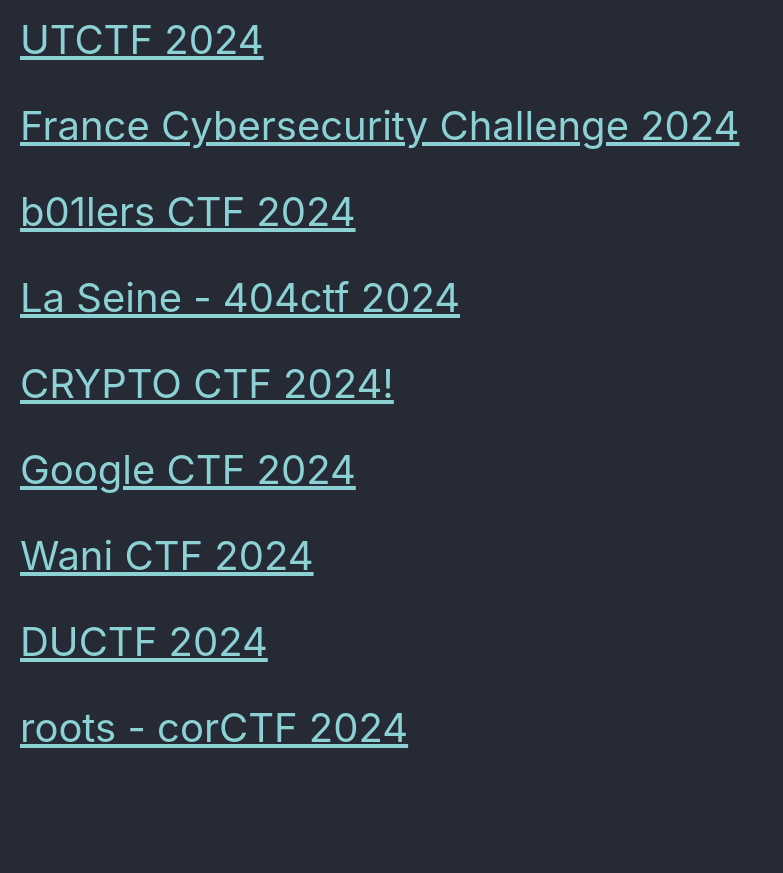
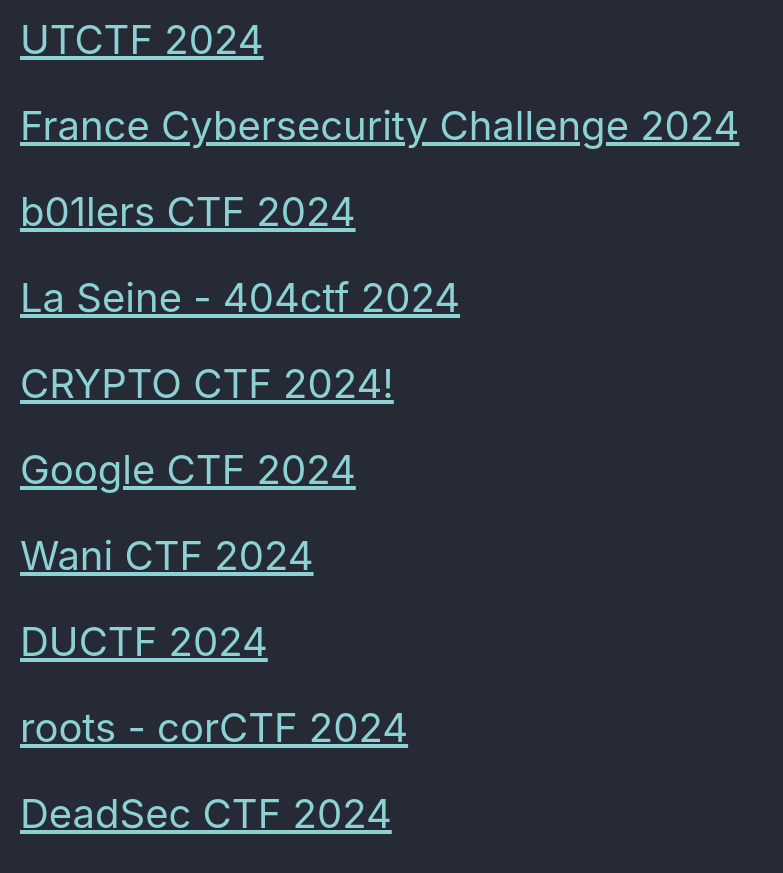
Before and after one commit to Connor-McCartney/Connor-McCartney.github.io, a Jekyll site: the page built from _pages/cryptography/other/other.md, in a window 1280 px wide and 900 px high, scrolled down 2000 px. Shown: the top 873 px of the window, without its empty margins (0-783 px from the left). Built offline with Jekyll 4.4.1, drawn with Linux system fonts in a browser that asks for light colours; cached includes are drawn as plain includes; before the commit the page ends 2814 px from its top, so only the background shows below that.

Commit message:
Update other.md

```diff
--- a/_pages/cryptography/other/other.md
+++ b/_pages/cryptography/other/other.md
@@ -93,3 +93,6 @@ title: Other
 
 
 <span style="font-size:2em;">   [roots - corCTF 2024](/cryptography/other/roots-corCTF2024) </span> <br>
+
+
+<span style="font-size:2em;">   [DeadSec CTF 2024](/cryptography/other/DeadSecCTF2024) </span> <br>
```
